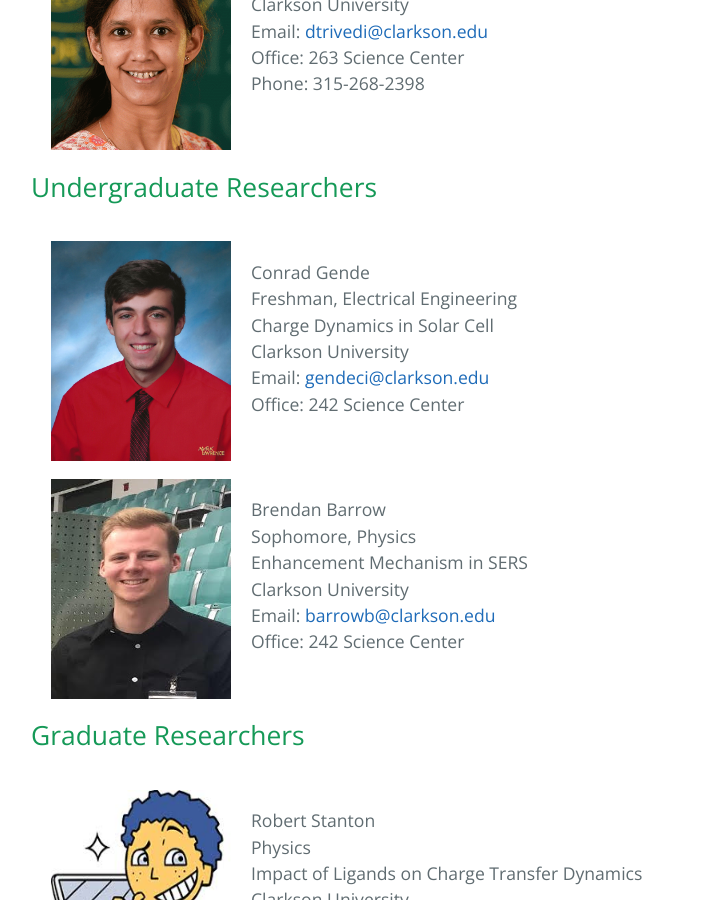
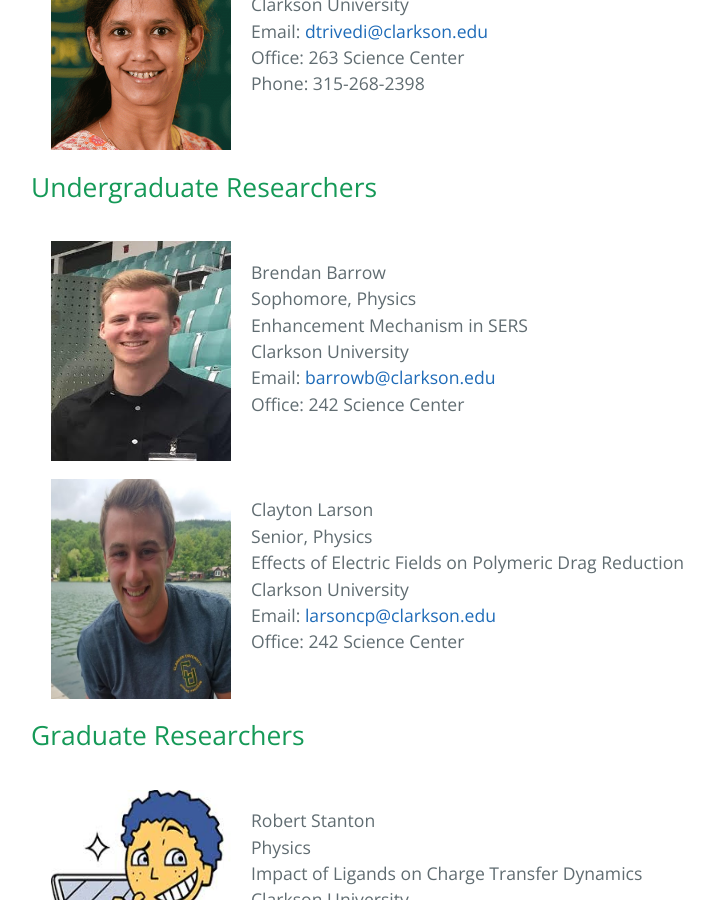
Before and after one commit to dharatrivedi/dharatrivedi.github.io, a Jekyll site: the page built from people.html, in a window 1280 px wide and 900 px high, scrolled down 582 px. Shown: the whole window, without its empty margins (233-947 px from the left). Built offline with Jekyll 4.4.1, drawn with Linux system fonts in a browser that asks for light colours.

Commit message:
Update people.html

```diff
--- a/people.html
+++ b/people.html
@@ -22,17 +22,6 @@ title: {{ site.name }}
     <h2>Undergraduate Researchers</h2>
   </ul>
   <ul class="clearfix">
-    <img class="img1" src="/images/CD.jpg" alt="ConradGende" width="180" height="220"  hspace="20">
-    <p>
-      Conrad Gende<br />
-      Freshman, Electrical Engineering<br />
-      Charge Dynamics in Solar Cell<br />
-      Clarkson University<br />
-      Email: <a href="mailto:gendeci@clarkson.edu">gendeci@clarkson.edu</a><br />
-      Office: 242 Science Center<br />
-    </p>
-  </ul>
-  <ul class="clearfix">
     <img class="img1" src="/images/BB.jpg" alt="BrendanBarrow" width="180" height="220"  hspace="20">
     <p>
       Brendan Barrow<br />
@@ -43,6 +32,18 @@ title: {{ site.name }}
       Office: 242 Science Center<br />
     </p>
   </ul>
+  <ul class="clearfix">
+    <img class="img1" src="/images/CL.jpg" alt="ClaytonLarson" width="180" height="220"  hspace="20">
+    <p>
+      Clayton Larson<br />
+      Senior, Physics<br />
+      Effects of Electric Fields on Polymeric Drag Reduction<br />
+      Clarkson University<br />
+      Email: <a href="mailto:larsoncp@clarkson.edu">larsoncp@clarkson.edu</a><br />
+      Office: 242 Science Center<br />
+    </p>
+  </ul>
+
   <ul class="clearfix">
     <h2>Graduate Researchers</h2>
   </ul>
```
